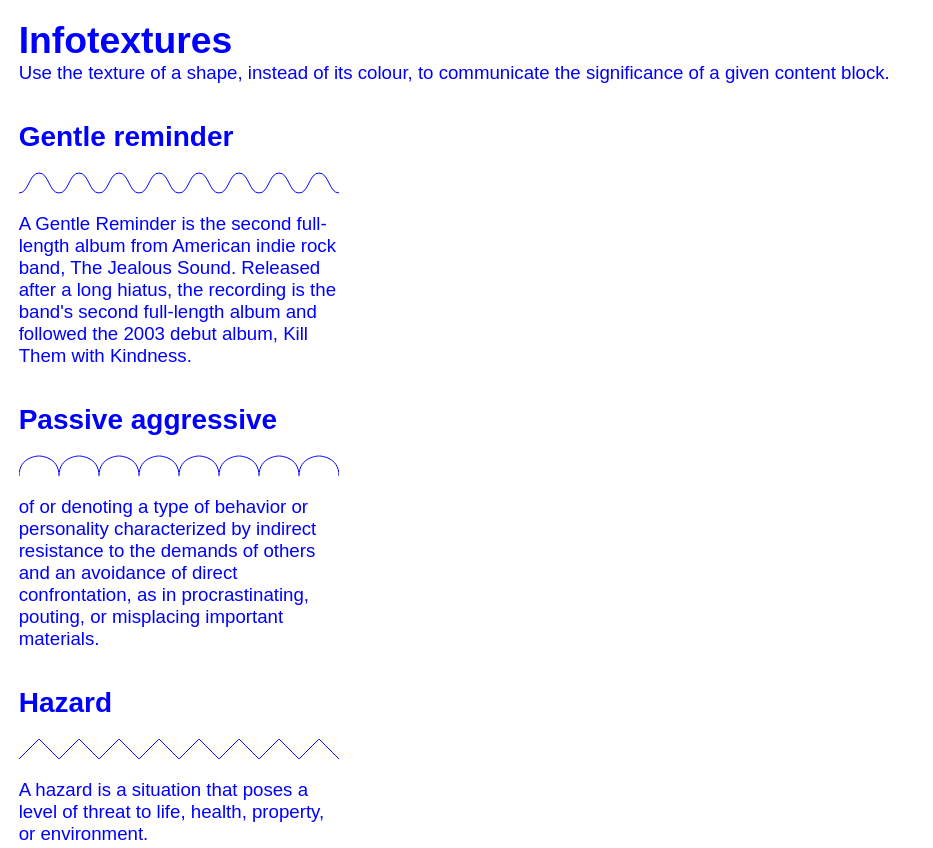
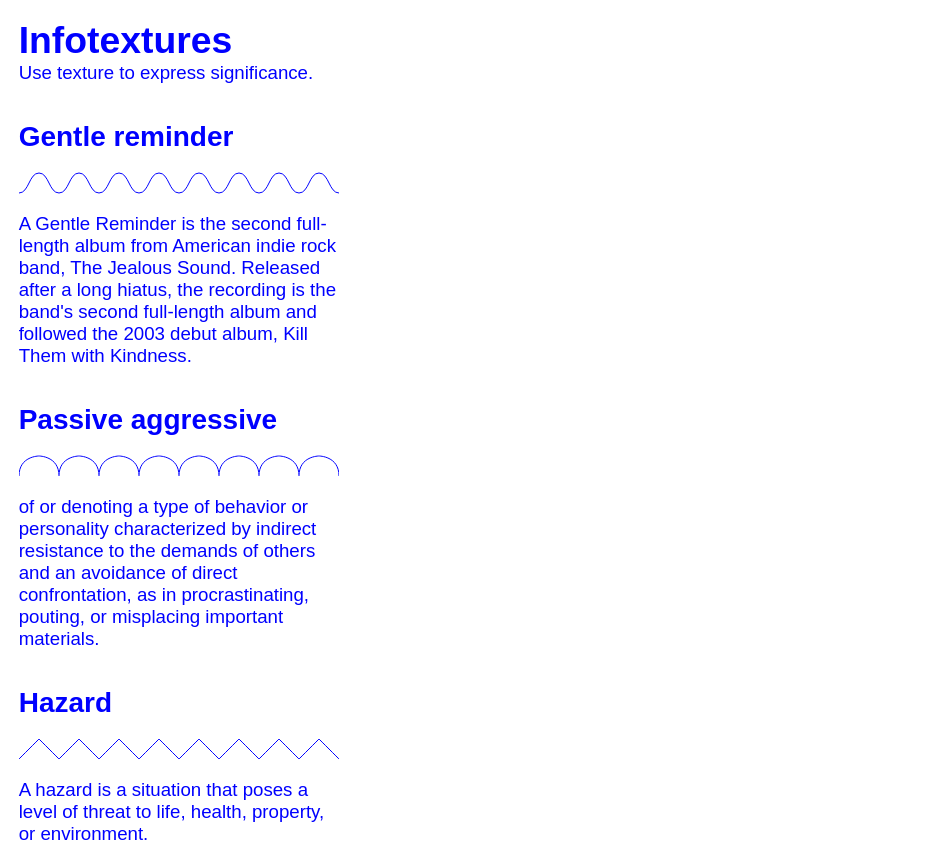
Before and after one commit to corinedwards/infotextures, a plain HTML site: page index.html in a window 1280 px wide. Shown: the top 848 px of the page, without its empty margins (0-933 px from the left). Drawn offline with Linux system fonts and the light colour scheme.

Commit message:
Succinct description

```diff
--- a/index.html
+++ b/index.html
@@ -52,7 +52,7 @@
 	<body>
 	<header>
 		 <h1>Infotextures</h1>
-		  <p>Use the texture of a shape, instead of its colour, to communicate the significance of a given content block.</p>
+		  <p>Use texture to express significance.</p>
 	</header>
 	<section>
 		<div>
```
